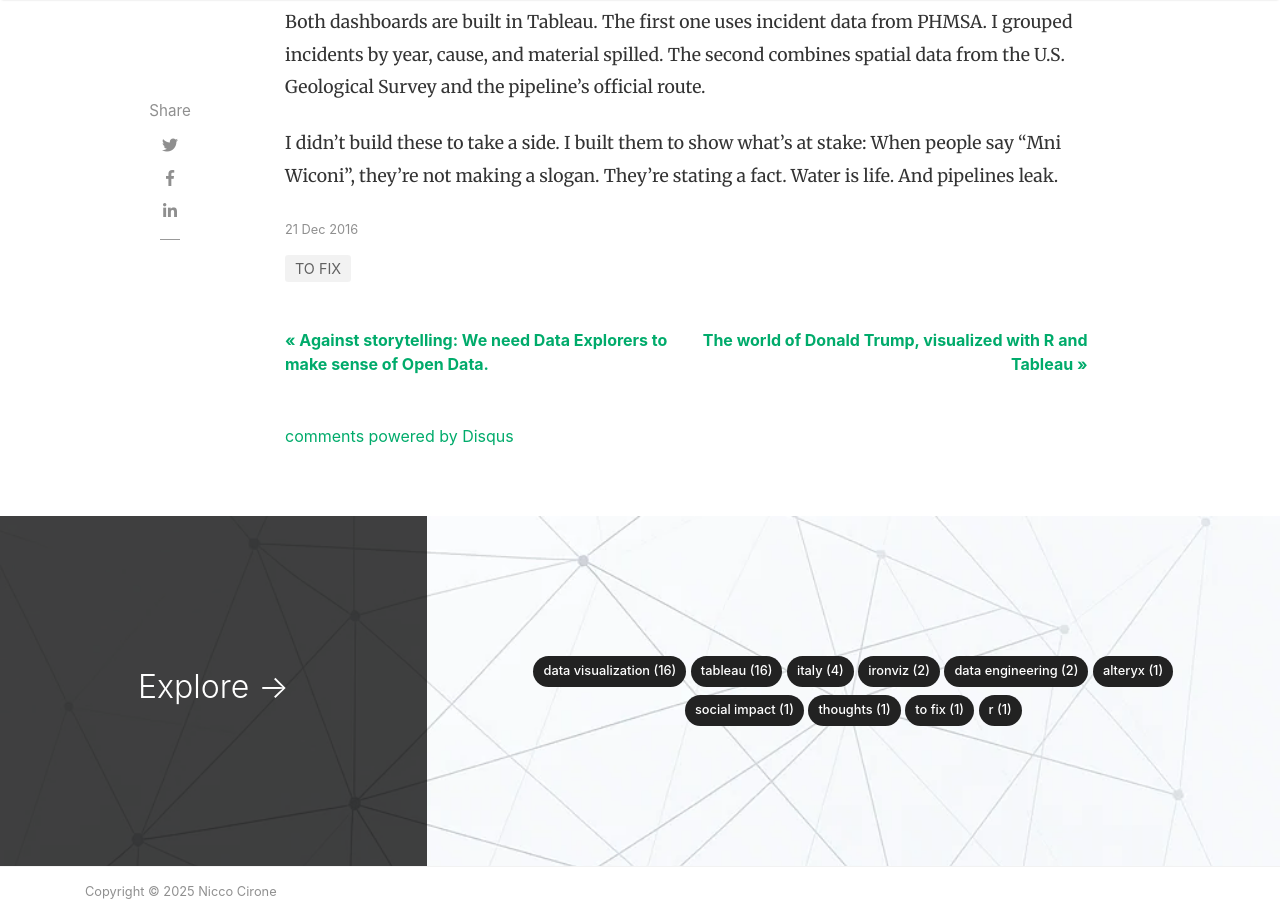
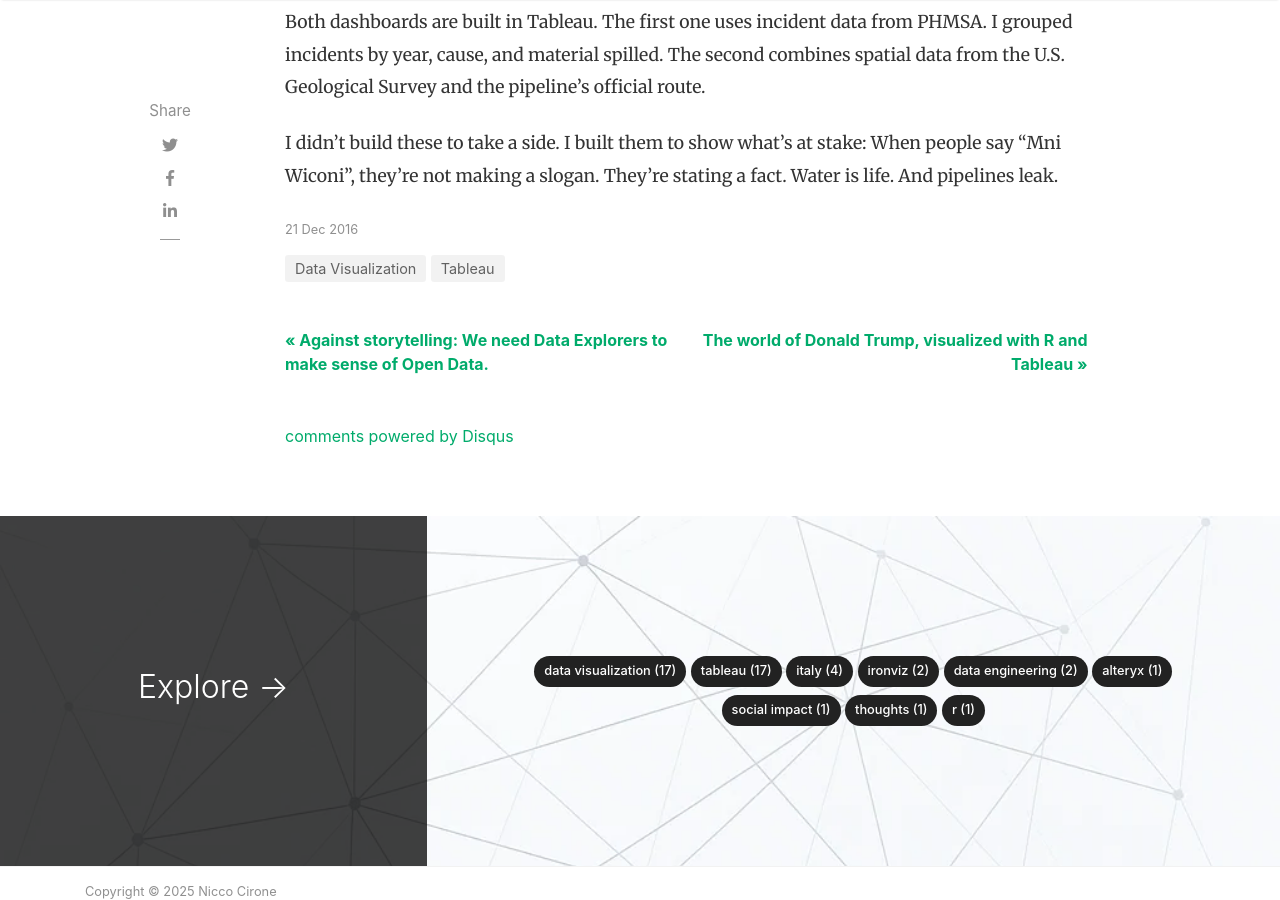
Before and after one commit to Nicco-Cirone/blog, a Jekyll site: the page built from _posts/2016-12-21-mni-wiconi!-are-native-americans-right-to-be-worried-about-dapl?.md, in a window 1280 px wide and 900 px high, scrolled down 3479 px. Built offline with Jekyll 4.4.1, drawn with Linux system fonts in a browser that asks for light colours; nearby versions of some CDN libraries; comment, search, counter and statistics services are not loaded.

Commit message:
Update 2016-12-21-mni-wiconi!-are-native-americans-right-to-be-worried-about-dapl?.md

```diff
--- a/_posts/2016-12-21-mni-wiconi!-are-native-americans-right-to-be-worried-about-dapl?.md
+++ b/_posts/2016-12-21-mni-wiconi!-are-native-americans-right-to-be-worried-about-dapl?.md
@@ -3,7 +3,7 @@ title: "Water is Life - Are Native Americans right to be worried about DAPL?"
 author: Nicco
 date: 2016-12-21 10:15:03
 layout: post
-categories: [ TO FIX ]
+categories: [ Data Visualization, Tableau ]
 image: assets/uploads/What's in DAPL way.webp
 ---
 
```
